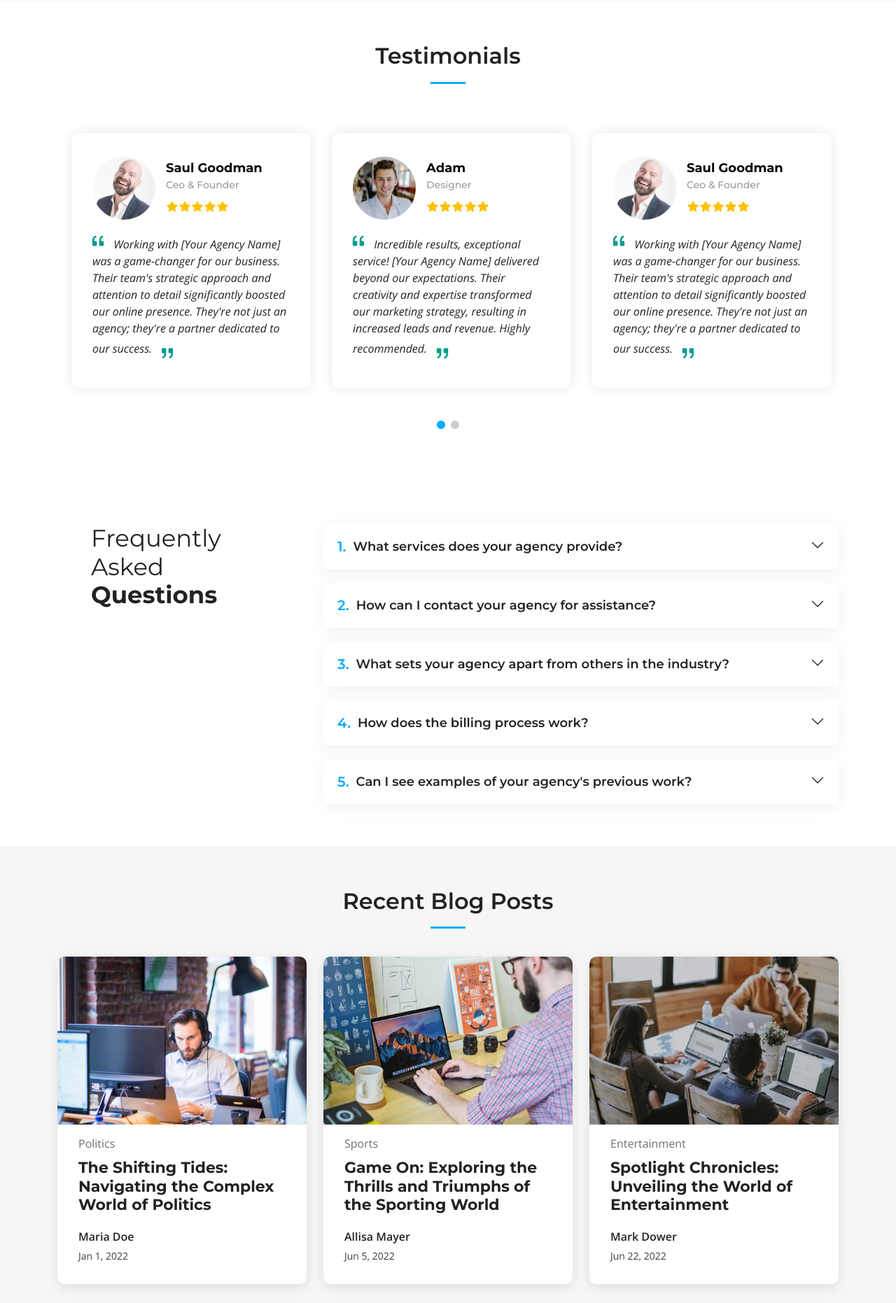
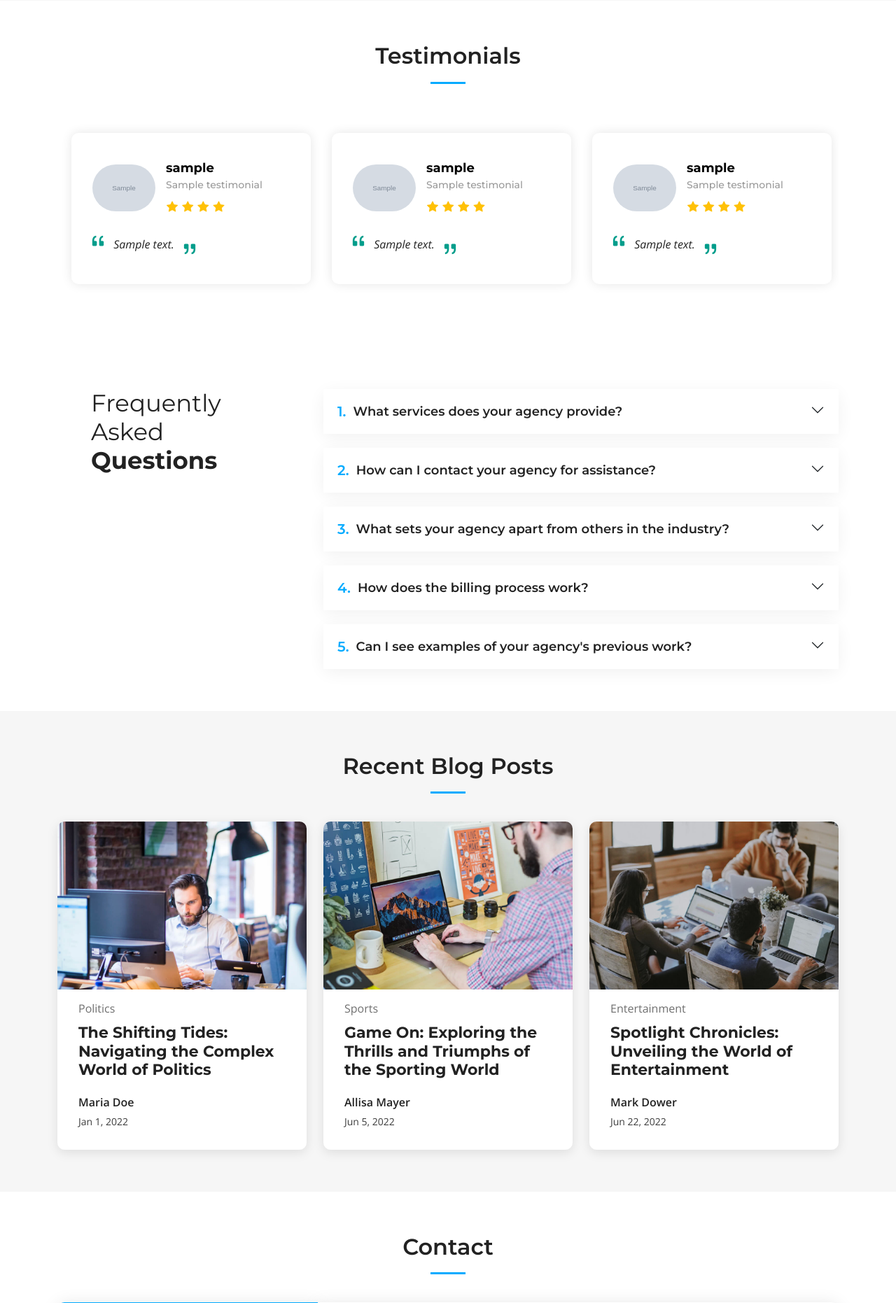
Before and after one commit to endang-ismaya/dj-company-profile, a Django app: page / in a window 1280 px wide. Shown: the part 1153-3015 px from the top of the page at 70% size. Run offline with Django 5.2, Linux system fonts and the light colour scheme; tables that the repository leaves empty hold one stand-in row (values such as "Sample post"); grey boxes marked "Sample" are stand-in pictures; some libraries are stand-ins or nearby versions.

Commit message:
add testimonial

```diff
--- a/app/models.py
+++ b/app/models.py
@@ -1,4 +1,5 @@
 from django.db import models
+from django.core.validators import MinValueValidator, MaxValueValidator
 
 
 class GeneralInfo(models.Model):
@@ -24,3 +25,16 @@
 
     def __str__(self):
         return self.title
+
+
+class Testimonial(models.Model):
+    user_image = models.CharField(max_length=255, blank=True, null=True)
+    rating_count = models.IntegerField(
+        validators=[MinValueValidator(1), MaxValueValidator(5)]
+    )
+    username = models.CharField(max_length=50)
+    user_job_title = models.CharField(max_length=50)
+    review = models.TextField()
+
+    def __str__(self):
+        return f"{self.username} - {self.user_job_title}"
--- a/app/views.py
+++ b/app/views.py
@@ -1,11 +1,12 @@
 from django.shortcuts import render
 
-from app.models import GeneralInfo, Service
+from app.models import GeneralInfo, Service, Testimonial
 
 
 def index(request):
     general_info = GeneralInfo.objects.first()
     services = Service.objects.all()
+    testimonials = Testimonial.objects.all()
     context = {
         "company_name": general_info.company_name,
         "location": general_info.location,
@@ -18,5 +19,6 @@
         "instagram_url": general_info.instagram_url or "#",
         "linkedin_url": general_info.linkedin_url or "#",
         "services": services,
+        "testimonials": testimonials,
     }
     return render(request, "app/index.html", context)
--- a/templates/app/index.html
+++ b/templates/app/index.html
@@ -47,51 +47,32 @@
 
       <div class="slides-3 swiper" data-aos="fade-up" data-aos-delay="100">
         <div class="swiper-wrapper">
+          {% for testi in testimonials %}
             <div class="swiper-slide">
               <div class="testimonial-wrap">
                 <div class="testimonial-item">
                   <div class="d-flex align-items-center">
-                  <img src="{% static 'assets/img/testimonials/testimonials-1.jpg' %}" class="testimonial-img flex-shrink-0" alt="" />
+                    <img src="{% static testi.user_image %}" class="testimonial-img flex-shrink-0" alt="" />
                     <div>
-                    <h3>Saul Goodman</h3>
-                    <h4>Ceo &amp; Founder</h4>
+                      <h3>{{ testi.username }}</h3>
+                      <h4>{{ testi.user_job_title }}</h4>
                       <div class="stars">
-                      <i class="bi bi-star-fill"></i><i class="bi bi-star-fill"></i><i class="bi bi-star-fill"></i><i class="bi bi-star-fill"></i><i class="bi bi-star-fill"></i>
+                        {% for i in 'x'|ljust:testi.rating_count %}
+                          <i class="bi bi-star-fill"></i>
+                        {% endfor %}
                       </div>
                     </div>
                   </div>
                   <p>
                     <i class="bi bi-quote quote-icon-left"></i>
-                  Working with [Your Agency Name] was a game-changer for our business. Their team's strategic approach and attention to detail significantly boosted our online presence. They're not just an agency; they're a partner dedicated to our success.
+                    {{ testi.review }}
                     <i class="bi bi-quote quote-icon-right"></i>
                   </p>
                 </div>
               </div>
             </div>
             <!-- End testimonial item -->
-
-          <div class="swiper-slide">
-            <div class="testimonial-wrap">
-              <div class="testimonial-item">
-                <div class="d-flex align-items-center">
-                  <img src="{% static 'assets/img/testimonials/testimonials-4.jpg' %}" class="testimonial-img flex-shrink-0" alt="" />
-                  <div>
-                    <h3>Adam</h3>
-                    <h4>Designer</h4>
-                    <div class="stars">
-                      <i class="bi bi-star-fill"></i><i class="bi bi-star-fill"></i><i class="bi bi-star-fill"></i><i class="bi bi-star-fill"></i><i class="bi bi-star-fill"></i>
-                    </div>
-                  </div>
-                </div>
-                <p>
-                  <i class="bi bi-quote quote-icon-left"></i>
-                  Incredible results, exceptional service! [Your Agency Name] delivered beyond our expectations. Their creativity and expertise transformed our marketing strategy, resulting in increased leads and revenue. Highly recommended.
-                  <i class="bi bi-quote quote-icon-right"></i>
-                </p>
-              </div>
-            </div>
-          </div>
-          <!-- End testimonial item -->
+          {% endfor %}
         </div>
         <div class="swiper-pagination"></div>
       </div>
```
Also changed, not shown: app/admin.py (+13 -1 lines), app/forms.py (added, +17 -0 lines), app/migrations/0003_testimonial.py (added). Lines whose indentation alone changed are shown as unchanged.
